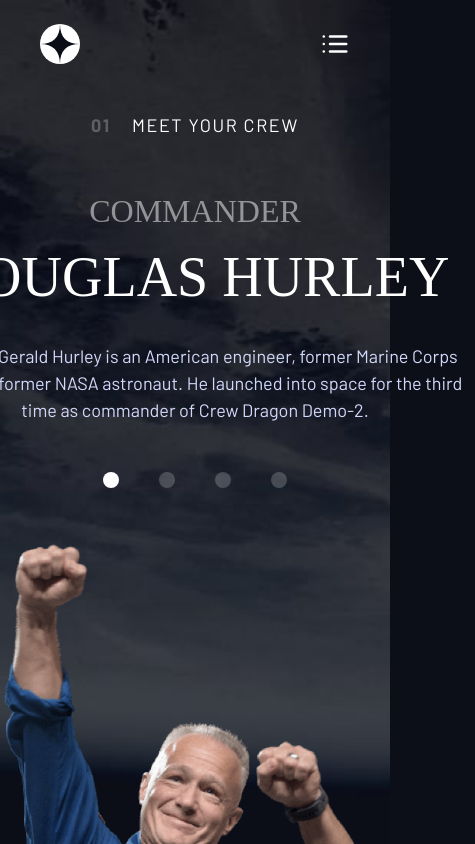
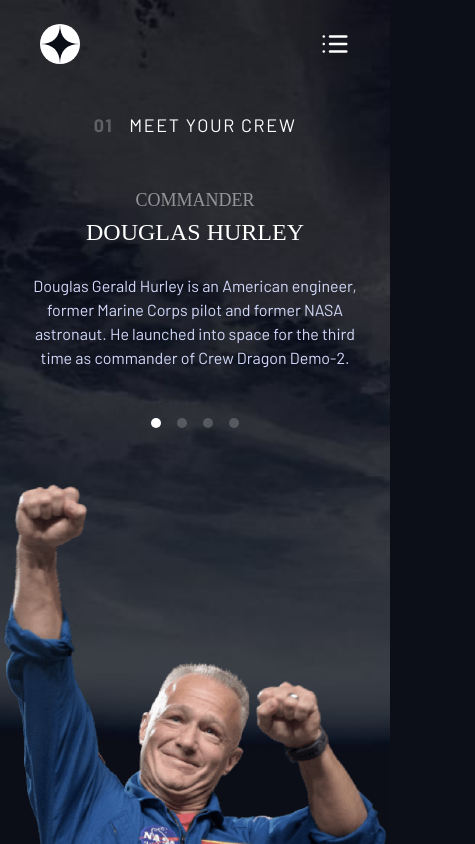
Before and after one commit to engmohamedtarek1/space-tourism, a React (Create React App) app: page /crew in a window 390 px wide. Shown: the top 844 px of the page, 475 px wide, since content can reach past the window. Built offline with nearby package versions, Linux system fonts and the light colour scheme; a web font is replaced by a local one.

Commit message:
Add responsive design to crew

```diff
--- a/src/components/Crew.tsx
+++ b/src/components/Crew.tsx
@@ -8,8 +8,8 @@
   return (
     <div className="flex flex-col gap-12 p-6 text-center lg:ml-36 lg:text-left">
       {/* Title */}
-      <div className="tracking-[0.1rem] lg:self-start">
-        <span className="pr-4 font-bold opacity-25">01</span> MEET YOUR CREW
+      <div className="tracking-[0.1rem] md:self-start md:pl-4 lg:pl-0 ">
+        <span className="pr-4 font-bold opacity-25">0{currentCrewIndex + 1}</span>MEET YOUR CREW
       </div>
 
       {/* Content */}
@@ -17,21 +17,21 @@
         {/* Explanation */}
         <div className="flex flex-col items-center gap-6 lg:items-start">
           <div className="font-serif uppercase">
-            <p className="text-600 text-white/50">{crewMember.role}</p>
-            <p className="text-700">{crewMember.name}</p>
+            <p className="text-400 md:text-[1.5rem] lg:text-600 text-white/50">{crewMember.role}</p>
+            <p className="md:text-[2.5rem] text-[1.5rem] lg:text-700">{crewMember.name}</p>
           </div>
-          <div className="w-[35rem] font-sans text-400 text-light">
+          <div className="md:w-[35rem] font-sans text-300 md:text-400 text-light">
             <p>{crewMember.bio}</p>
           </div>
-          <div className="flex gap-10 mt-6 lg:mt-36">
+          <div className="flex gap-4 lg:gap-10 mt-6 lg:mt-36">
             {crew.map((_, index) => (
               <button
                 title="Next"
                 key={index}
                 onClick={() => setCurrentCrewIndex(index)}
-                className={`h-4 w-4 rounded-full ${
+                className={`lg:h-4 lg:w-4 h-[0.625rem] w-[0.625rem] rounded-full ${
                   currentCrewIndex === index ? "bg-white" : "bg-white/20"
-                }`}
+                } hover:bg-white/50`}
               />
             ))}
           </div>
```
